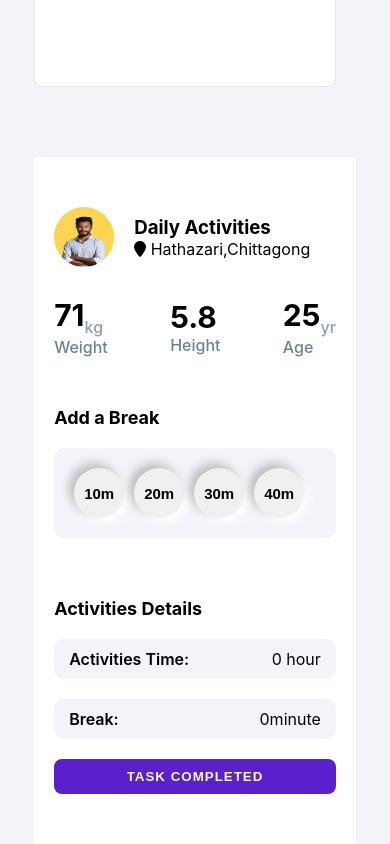
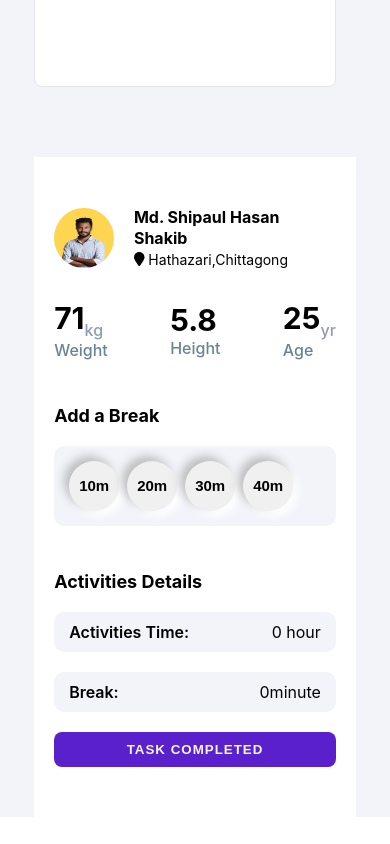
Before and after one commit to shipatulhasan/daily-activities, a React (Create React App) app: page / in a window 390 px wide. Shown: the part 3329-4173 px from the top of the page. After the commit the page ends 4146 px from the top, so only its background shows below. Built offline with nearby package versions, Linux system fonts and the light colour scheme.

Commit message:
added toast successfully

```diff
--- a/package.json
+++ b/package.json
@@ -12,6 +12,7 @@
     "react": "^18.2.0",
     "react-dom": "^18.2.0",
     "react-scripts": "5.0.1",
+    "react-toastify": "^9.0.8",
     "web-vitals": "^2.1.4"
   },
   "scripts": {
--- a/src/components/Break/Break.css
+++ b/src/components/Break/Break.css
@@ -16,3 +16,9 @@
     color:whitesmoke;
     background:#5A20CB;
 }
+
+@media (max-width: 767.98px) {
+    .break-btn button {
+        margin-right: 8px;
+    }
+}
--- a/src/components/Sidebar/Sidebar.css
+++ b/src/components/Sidebar/Sidebar.css
@@ -39,3 +39,12 @@
         background: #1FAA59;
         cursor: pointer;
     }
+
+    @media (max-width: 767.98px) {
+        .break{
+            padding: 15px;
+        }
+        .sidebar-container .title{
+            padding: 25px 0 0 0;
+        }
+    }
--- a/src/components/Sidebar/Sidebar.js
+++ b/src/components/Sidebar/Sidebar.js
@@ -1,11 +1,16 @@
 import React, { useEffect, useState } from 'react';
 import Break from '../Break/Break';
 import User from '../User/User';
+import { ToastContainer, toast } from 'react-toastify';
+  import 'react-toastify/dist/ReactToastify.css';
 import './Sidebar.css'
 
 const Sidebar = ({time}) => {
 
+    const notify = () => toast("Wow you have completed today's activity.!");
+
     const [breakTime, setBreaktime] = useState("0m")
+
 
     useEffect(()=>{
         const storedVlue = localStorage.getItem('Break-time')
@@ -42,8 +47,9 @@ const Sidebar = ({time}) => {
             <h5>Break: </h5><span> {breakTime}inute</span>
             </div>
 
-            <button className='completed-btn'>
+            <button className='completed-btn' onClick={notify}>
                     <p>Task completed</p>
+                    <ToastContainer />
                      </button>
 
         </section>
--- a/src/components/User/User.css
+++ b/src/components/User/User.css
@@ -3,6 +3,14 @@
     gap: 20px;
     align-items: center;
 
+}
+.user-info h1{
+    font-size: 16px;
+    line-height: 1.3em;
+}
+.user-info p{
+    font-size: 14px;
+    line-height: 1.5em;
 }
 .user-info img{
     width: 60px;
@@ -15,7 +23,7 @@
     gap: 20px;
     align-items: center;
     justify-content: space-between;
-    padding: 30px 0 10px 0;
+    padding: 30px 0 20px 0;
 }
 .user-details h3{
     font-size: 30px;
--- a/src/components/User/User.js
+++ b/src/components/User/User.js
@@ -10,7 +10,7 @@ const User = () => {
             <div className="user-info">
                 <img src={user} alt="" />
                     <div className="details">
-                        <h1>Daily Activities</h1>
+                        <h1>Md. Shipaul Hasan Shakib</h1>
                         <p><FontAwesomeIcon icon={faMapMarker} /> Hathazari,Chittagong</p>
                     </div>
             </div>
```
Also changed, not shown: 1 other file (tests, documents, lock files or other folders).
